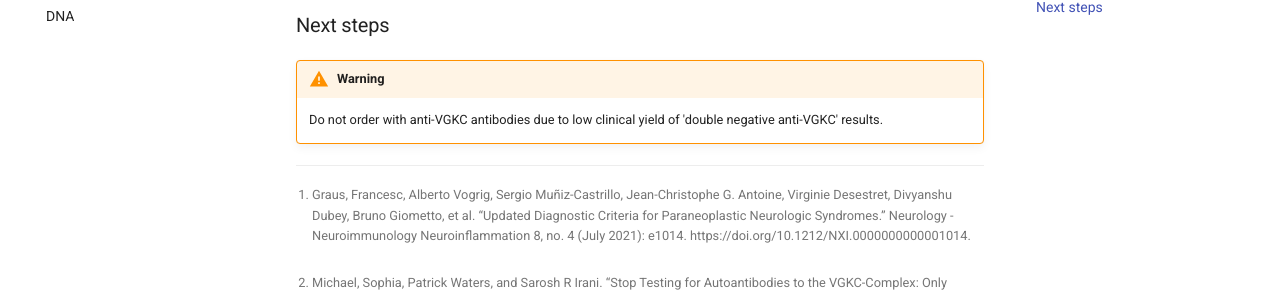
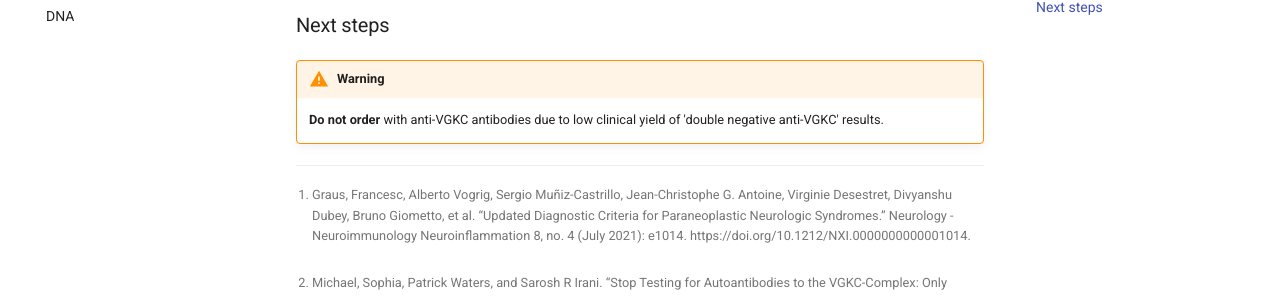
Before and after one commit to monchee/liamsproject, an MkDocs documentation site: the page built from docs/antibodies/caspr2.md, in a window 1280 px wide and 900 px high, scrolled down 1894 px. Shown: the part 335-631 px from the top of the window. Built offline with MkDocs 1.6.1 and Material for MkDocs 9.7.7, drawn with Linux system fonts in a browser that asks for light colours; plug-ins that fetch from the network failed and are left out.

```diff
--- a/docs/antibodies/caspr2.md
+++ b/docs/antibodies/caspr2.md
@@ -84,7 +84,7 @@ Commercial CBA ([Euroimmun](https://www.euroimmun.com/)) using CSF has a sensiti
 
 ### Next steps
 !!! warning
-    Do not order with anti-VGKC antibodies due to low clinical yield of 'double negative anti-VGKC' results.
+    **Do not order** with anti-VGKC antibodies due to low clinical yield of 'double negative anti-VGKC' results.
 
 [^1]: Graus, Francesc, Alberto Vogrig, Sergio Muñiz-Castrillo, Jean-Christophe G. Antoine, Virginie Desestret, Divyanshu Dubey, Bruno Giometto, et al. “Updated Diagnostic Criteria for Paraneoplastic Neurologic Syndromes.” Neurology - Neuroimmunology Neuroinflammation 8, no. 4 (July 2021): e1014. https://doi.org/10.1212/NXI.0000000000001014.
 [^2]: Michael, Sophia, Patrick Waters, and Sarosh R Irani. “Stop Testing for Autoantibodies to the VGKC-Complex: Only Request LGI1 and CASPR2.” Practical Neurology 20, no. 5 (October 2020): 377–84. https://doi.org/10.1136/practneurol-2019-002494.
```
